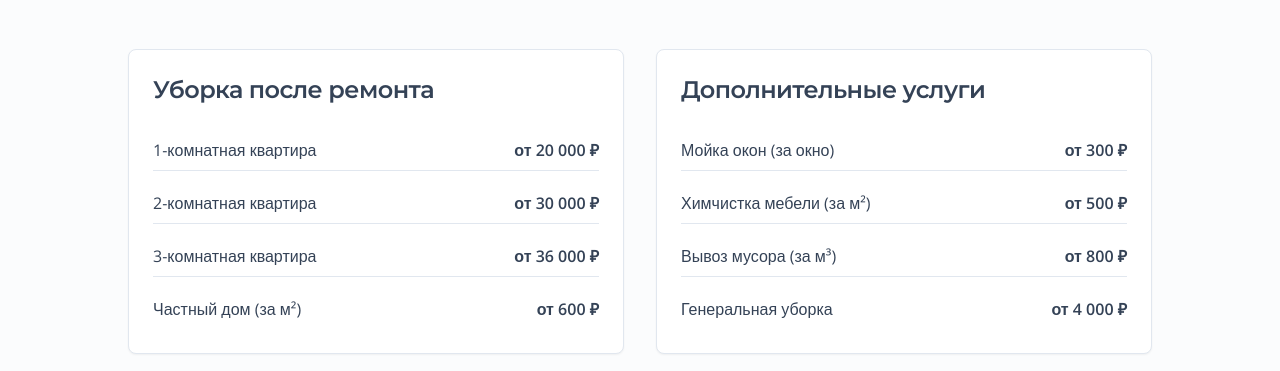
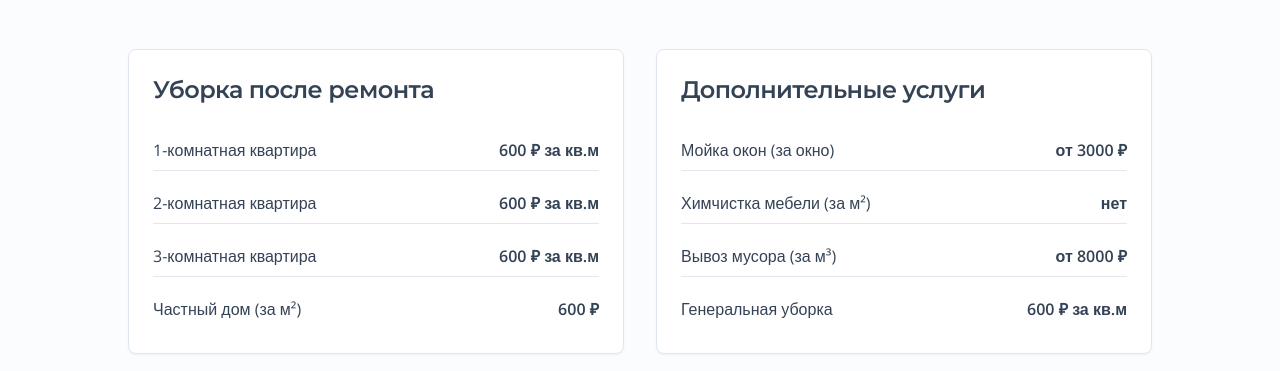
Before and after one commit to pr-poehali-dev/cleaning-services-portal, a React (Vite) app: page / in a window 1280 px wide. Shown: the part 1800-2171 px from the top of the page. Built offline with nearby package versions, Linux system fonts and the light colour scheme.

Commit message:
refactor: обновлены 8 компонентов

```diff
--- a/src/pages/Index.tsx
+++ b/src/pages/Index.tsx
@@ -191,19 +191,19 @@ const Index = () => {
               <CardContent className="space-y-3">
                 <div className="flex justify-between items-center py-2 border-b">
                   <span>1-комнатная квартира</span>
-                  <span className="font-semibold">от 20 000 ₽</span>
+                  <span className="font-semibold"> 600 ₽ за кв.м</span>
                 </div>
                 <div className="flex justify-between items-center py-2 border-b">
                   <span>2-комнатная квартира</span>
-                  <span className="font-semibold">от 30 000 ₽</span>
+                  <span className="font-semibold"> 600 ₽ за кв.м</span>
                 </div>
                 <div className="flex justify-between items-center py-2 border-b">
                   <span>3-комнатная квартира</span>
-                  <span className="font-semibold">от 36 000 ₽</span>
+                  <span className="font-semibold"> 600 ₽ за кв.м</span>
                 </div>
                 <div className="flex justify-between items-center py-2">
                   <span>Частный дом (за м²)</span>
-                  <span className="font-semibold">от 600 ₽</span>
+                  <span className="font-semibold"> 600 ₽</span>
                 </div>
               </CardContent>
             </Card>
@@ -215,19 +215,19 @@ const Index = () => {
               <CardContent className="space-y-3">
                 <div className="flex justify-between items-center py-2 border-b">
                   <span>Мойка окон (за окно)</span>
-                  <span className="font-semibold">от 300 ₽</span>
+                  <span className="font-semibold">от 3000 ₽</span>
                 </div>
                 <div className="flex justify-between items-center py-2 border-b">
                   <span>Химчистка мебели (за м²)</span>
-                  <span className="font-semibold">от 500 ₽</span>
+                  <span className="font-semibold">нет</span>
                 </div>
                 <div className="flex justify-between items-center py-2 border-b">
                   <span>Вывоз мусора (за м³)</span>
-                  <span className="font-semibold">от 800 ₽</span>
+                  <span className="font-semibold">от 8000 ₽</span>
                 </div>
                 <div className="flex justify-between items-center py-2">
                   <span>Генеральная уборка</span>
-                  <span className="font-semibold">от 4 000 ₽</span>
+                  <span className="font-semibold"> 600 ₽ за кв.м</span>
                 </div>
               </CardContent>
             </Card>
```
